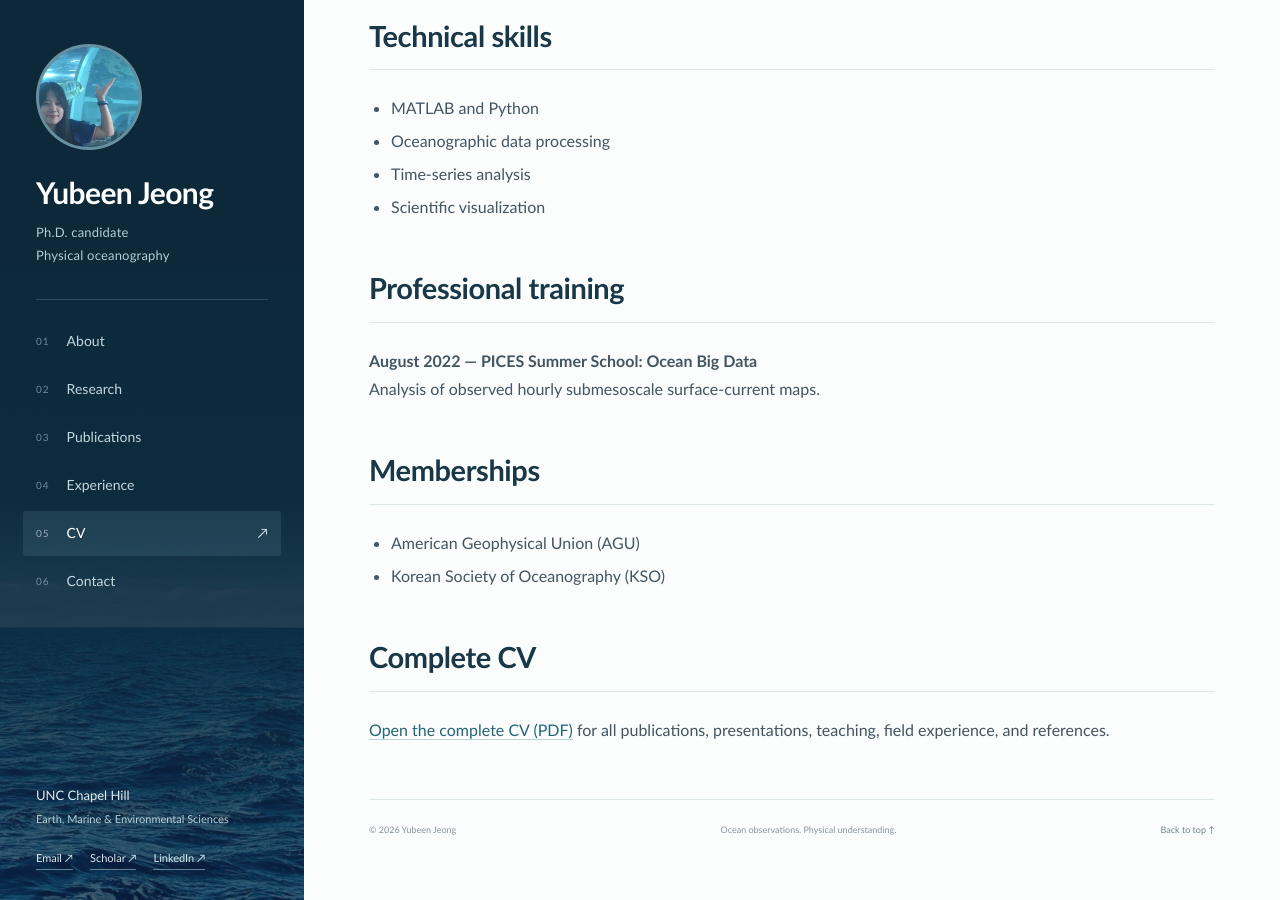
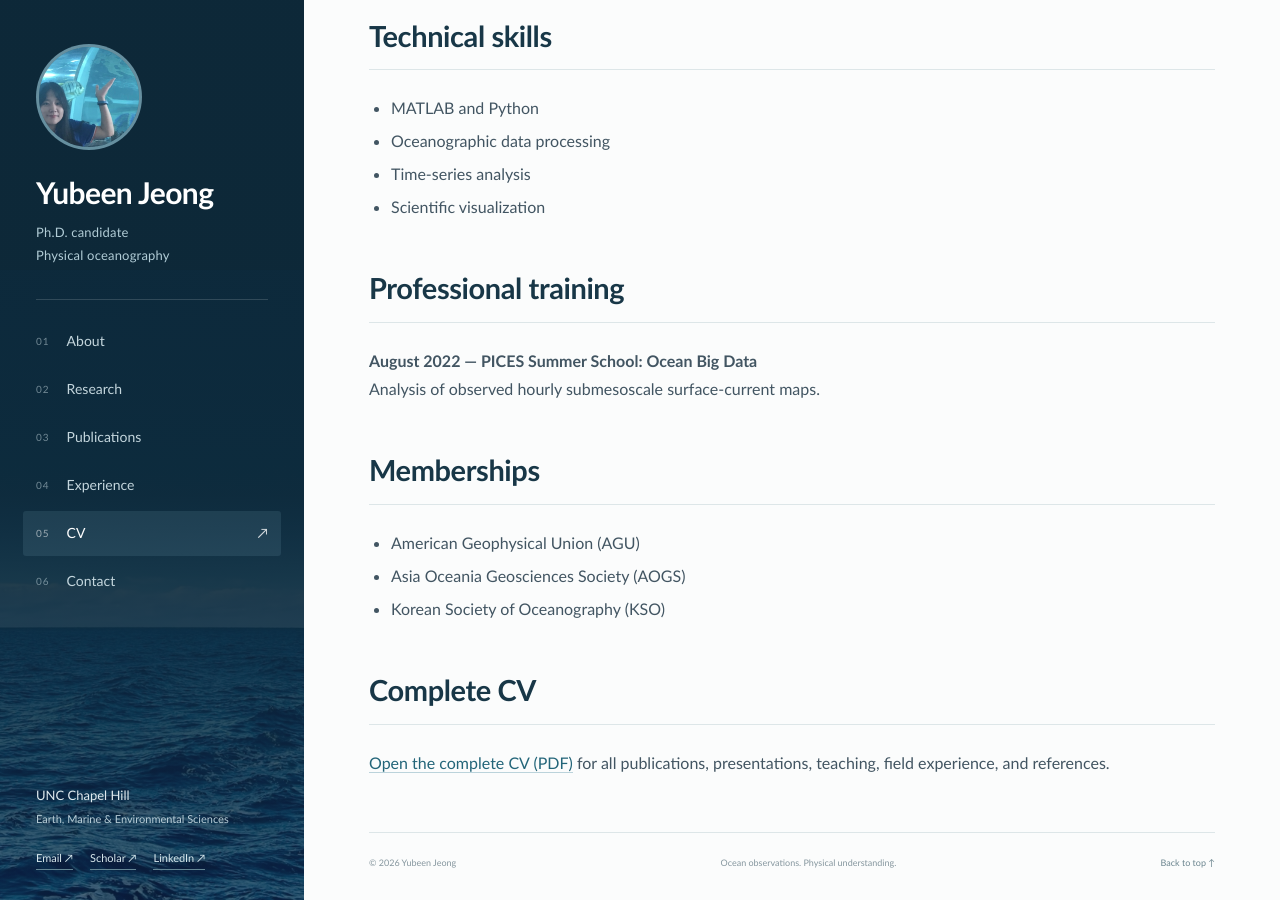
Before and after one commit to YubeenJ/YubeenJ.github.io, a Jekyll site: the page built from cv.md, in a window 1280 px wide and 900 px high, scrolled down 1677 px. Built offline with Jekyll 4.4.1, drawn with Linux system fonts in a browser that asks for light colours.

Commit message:
Update cv.md

```diff
--- a/cv.md
+++ b/cv.md
@@ -59,6 +59,7 @@ Analysis of observed hourly submesoscale surface-current maps.
 ## Memberships
 
 - American Geophysical Union (AGU)
+- Asia Oceania Geosciences Society (AOGS)
 - Korean Society of Oceanography (KSO)
 
 ## Complete CV
```
